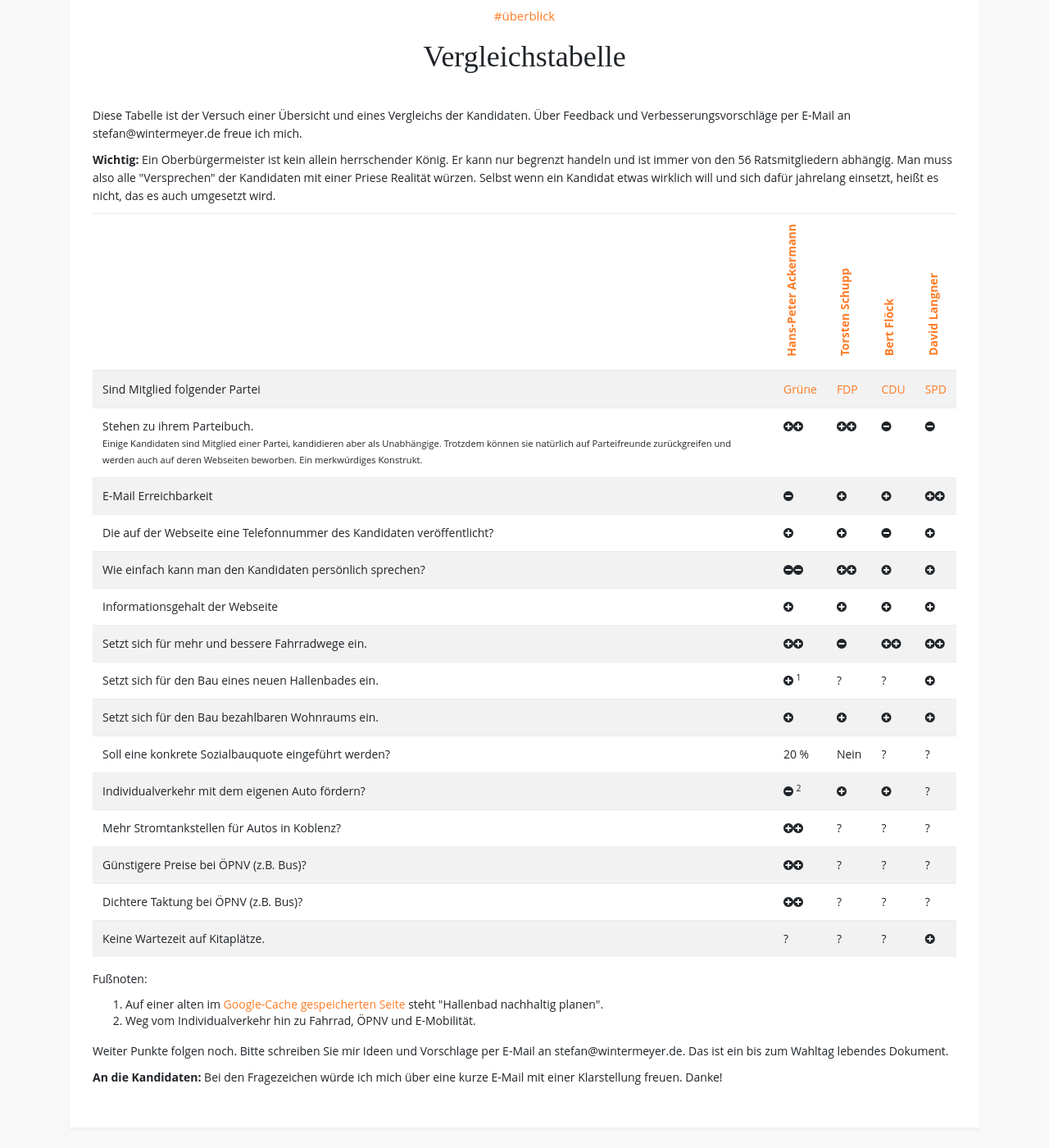
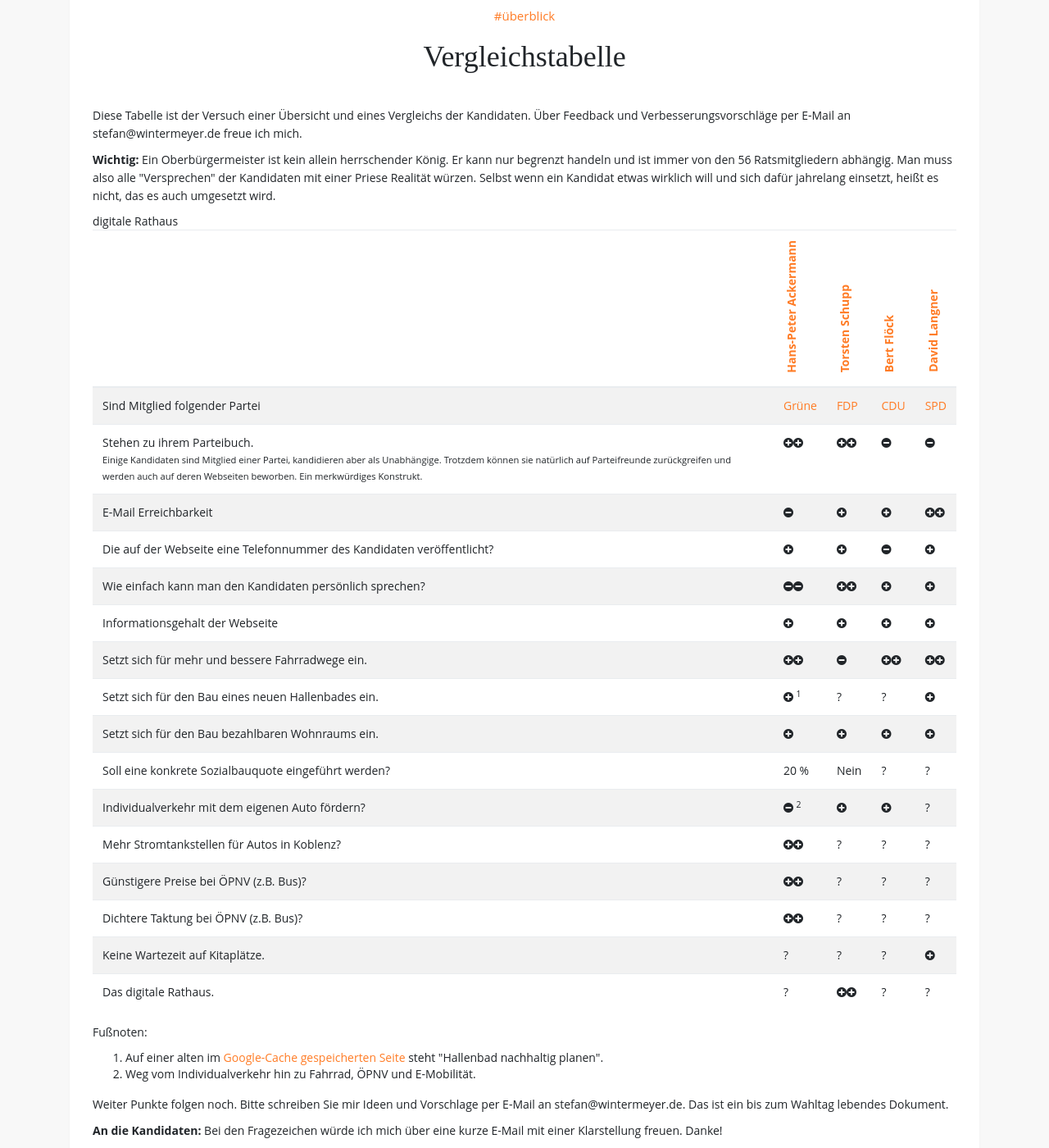
Before and after one commit to wintermeyer/www.ob-kandidaten.de, a Jekyll site: the page built from jekyll/index.html, in a window 1280 px wide and 1400 px high, scrolled down 1492 px. Shown: the whole window at 82% size. Built offline with Jekyll 4.4.1, drawn with Linux system fonts in a browser that asks for light colours.

Commit message:
Digitales Rathaus hinzugefügt.

```diff
--- a/jekyll/_includes/vergleichstabelle.html
+++ b/jekyll/_includes/vergleichstabelle.html
@@ -128,6 +128,15 @@
                 <td>?</td>
                 <td><i class="fa fa-plus-circle"></i></td>
               </tr>
+              <tr>
+                <td>Das digitale Rathaus.</td>
+                <td>?</td>
+                <td><i class="fa fa-plus-circle"></i><i class="fa fa-plus-circle"></i></td>
+                <td>?</td>
+                <td>?</td>
+              </tr>
+
+              digitale Rathaus
             </tbody>
           </table>
         </div>
```
